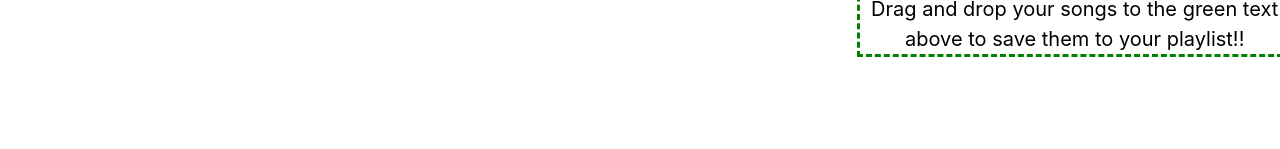
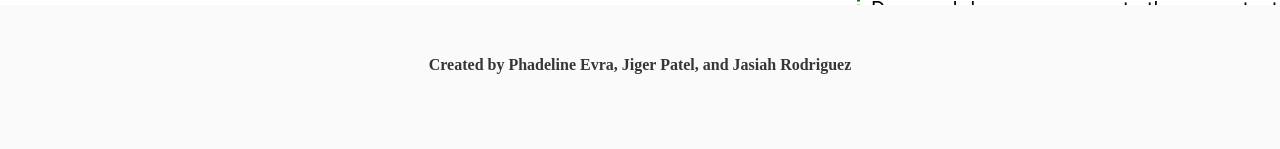
Before and after one commit to phadeline/music-playlist, a plain HTML site: page index.html in a window 1280 px wide. Shown: the part 651-800 px from the top of the page. Drawn offline with nearby package versions, Linux system fonts and the light colour scheme; a web font is replaced by a local one.

Commit message:
added readme and updated some html

```diff
--- a/assets/css/style.css
+++ b/assets/css/style.css
@@ -31,13 +31,30 @@ li {
 }
 
 
-#deezer {color: purple;
-font-size: 40px;}
+#deezer {
+    color: purple;
+    font-size: 40px;
+}
 
-#shazaam {color: red;
-    font-size: 40px;}
+#shazaam {
+    color: red;
+    font-size: 40px;
+}
 
-#playlist {color: green;
-    font-size: 40px;}
+#playlist {
+    color: green;
+    font-size: 40px;
+}
 
-#instructions {font-size: 20px; color: black;}
+#instructions {
+    font-size: 20px;
+    color: black;
+}
+
+footer {
+    position: absolute;
+    bottom: 0;
+    width: 100%;
+    height: 2.5rem;
+    font-family: 'Xanh Mono';
+}
--- a/assets/js/script.js
+++ b/assets/js/script.js
@@ -111,6 +111,7 @@ target.addEventListener("drop", (event) => {
   event.preventDefault();
   // move dragged element to the selected drop target
   if (event.target.className === "is-one-third") {
+    // for (let i = 0; i < )
     event.target.appendChild(dragged);
     let title = $(dragged).children("p").text();
     let videourl = $(dragged).children("video").attr("src");
--- a/index.html
+++ b/index.html
@@ -78,6 +78,14 @@
       </div>
     </div>
 
+    <footer class="footer">
+      <div class="content has-text-centered">
+        <p>
+          <strong>Created by Phadeline Evra, Jiger Patel, and Jasiah Rodriguez</strong>
+        </p>
+      </div>
+    </footer>
+
     <script src="https://code.jquery.com/jquery-3.5.1.min.js"></script>
 
     <script src="./assets/js/script.js"></script>
```
Also changed, not shown: 1 other file.
